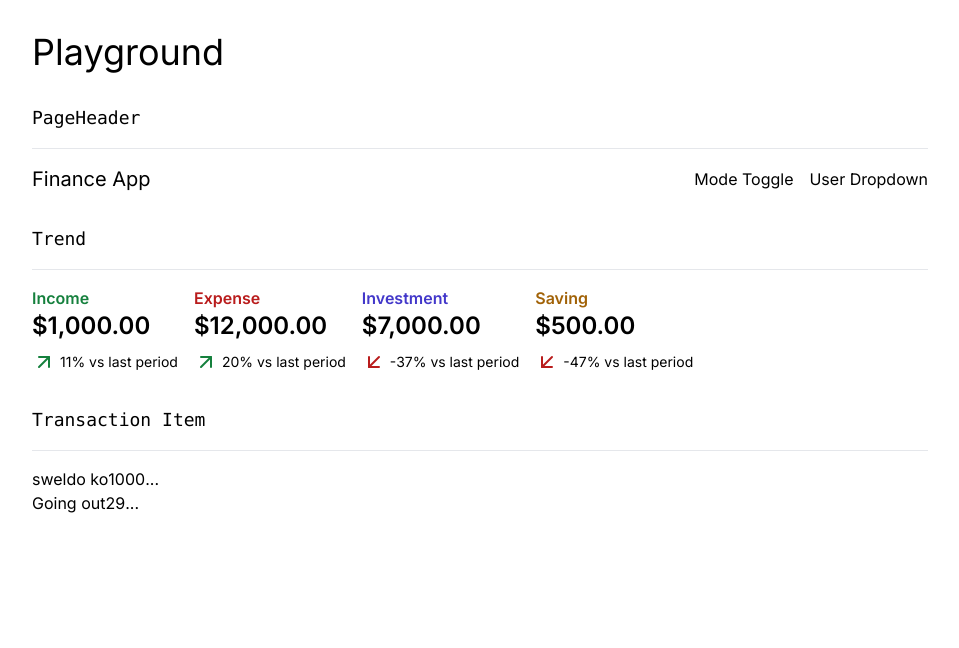
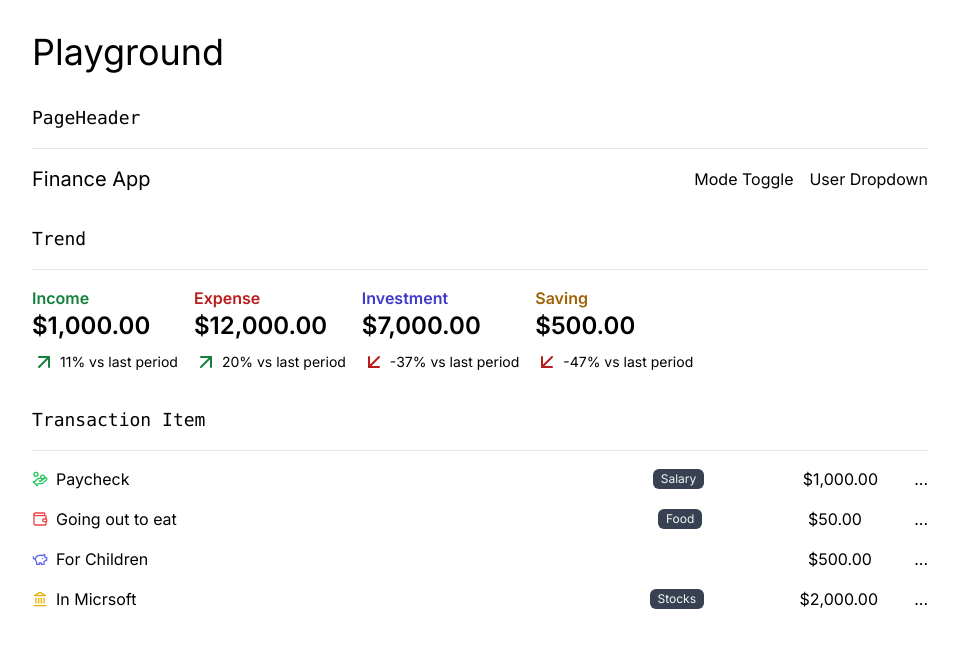
Before and after one commit to jigolaurito93/expenses-nextjs, a Next.js app: page /playground in a window 1280 px wide. Shown: the top 648 px of the page, without its empty margins (160-1119 px from the left). Built offline with nearby package versions, Linux system fonts and the light colour scheme.

Commit message:
transaction item

```diff
--- a/app/playground/page.tsx
+++ b/app/playground/page.tsx
@@ -29,18 +29,30 @@ export default function Page() {
       <div>
         <h2 className="mb-4 text-lg font-mono">Transaction Item</h2>
         <hr className="mb-4 border-gray-200 dark:border-gray-800" />
-        <div className="">
+        <div className="space-y-4">
           <TransactionItem
             type="Income"
             category="Salary"
-            description="sweldo ko"
+            description="Paycheck"
             amount={1000}
           />
           <TransactionItem
             type="Expense"
             category="Food"
-            description="Going out"
-            amount={29}
+            description="Going out to eat"
+            amount={50}
+          />
+          <TransactionItem
+            type="Saving"
+            category=""
+            description="For Children"
+            amount={500}
+          />
+          <TransactionItem
+            type="Investment"
+            category="Stocks"
+            description="In Micrsoft"
+            amount={2000}
           />
         </div>
       </div>
--- a/components/transaction-item.tsx
+++ b/components/transaction-item.tsx
@@ -1,4 +1,6 @@
-import { HandCoins } from "lucide-react";
+import { useFormatCurrency } from "@/app/hooks/use-format-currency";
+import { HandCoins, Landmark, PiggyBank, Wallet } from "lucide-react";
+import { ElementType } from "react";
 
 interface TransactionItemProps {
   type: string;
@@ -7,16 +9,12 @@ interface TransactionItemProps {
   amount: number;
 }
 
-const iconMap = {
-  Income: {
-    icon: HandCoins,
-    color: "text-green-500 darl:text-green-400",
-  },
-  Income: {
-    icon: HandCoins,
-    color: "text-red-500 darl:text-red-400",
-  },
-};
+interface IconMapProp {
+  [key: string]: {
+    icon: ElementType;
+    colors: string;
+  };
+}
 
 const TransactionItem = ({
   type,
@@ -24,12 +22,42 @@ const TransactionItem = ({
   description,
   amount,
 }: TransactionItemProps) => {
+  const typesMap: IconMapProp = {
+    Income: {
+      icon: HandCoins,
+      colors: "text-green-500 darl:text-green-400",
+    },
+    Expense: {
+      icon: Wallet,
+      colors: "text-red-500 darl:text-red-400",
+    },
+    Saving: {
+      icon: PiggyBank,
+      colors: "text-indigo-500 darl:text-indigo-400",
+    },
+    Investment: {
+      icon: Landmark,
+      colors: "text-yellow-500 darl:text-yellow-400",
+    },
+  };
+  const IconComponent = typesMap[type].icon;
+  const colors = typesMap[type].colors;
+  const formattedAmount = useFormatCurrency(amount);
   return (
     <div className="w-full flex items-center">
-      <div>{description}</div>
-      <div></div>
-      <div>{amount}</div>
-      <div>...</div>
+      <div className="flex items-center mr-4 grow">
+        <IconComponent className={`${colors} mr-2 w-4 h-4 hidden sm:block`} />
+        <span>{description}</span>
+      </div>
+      <div className="min-w-[150px] items-center hidden md:flex">
+        {category && (
+          <div className="rounded-md text-xs bg-gray-700 dark:bg-gray-100 text-gray-100 dark:text-black px-2 py-0.5">
+            {category}
+          </div>
+        )}
+      </div>
+      <div className="min-w-[70px]">{formattedAmount}</div>
+      <div className="min-w-[50px] flex justify-end">...</div>
     </div>
   );
 };
```
Also changed, not shown: 1 other file (tests, documents, lock files or other folders).
